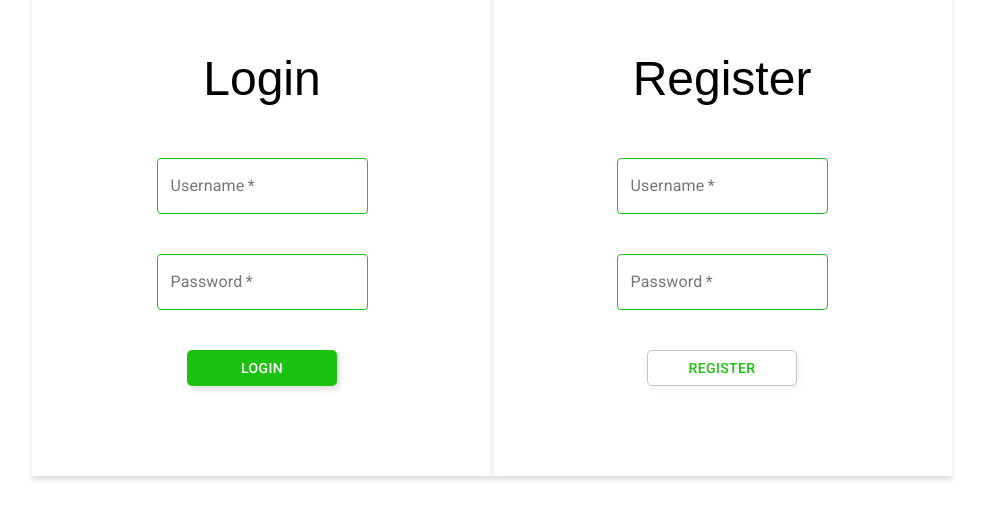
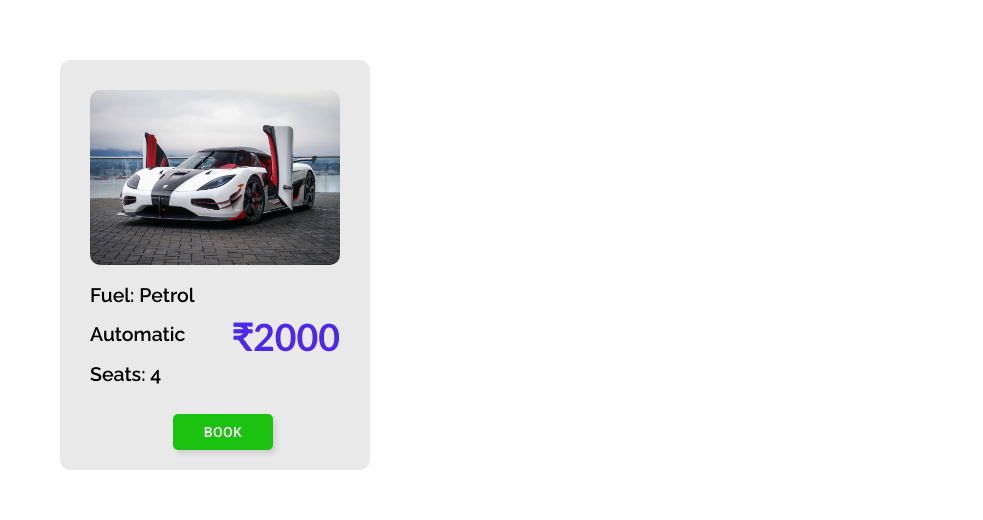
Before and after one commit to Rento-DBS/Rento, a React (Create React App) app in the folder rento-client/: page / in a window 1280 px wide. Before the commit this address led to /auth. Shown: the part 148-668 px from the top of the page, without its empty margins (148-1131 px from the left). Built offline with nearby package versions, Linux system fonts and the light colour scheme.

Commit message:
added Car component

```diff
--- a/rento-client/public/index.html
+++ b/rento-client/public/index.html
@@ -6,6 +6,10 @@
         <link
             rel="stylesheet"
             href="https://fonts.googleapis.com/css?family=Roboto:300,400,500,700&display=swap"
+        />
+        <link
+            href="https://fonts.googleapis.com/css2?family=Lato:wght@700&display=swap"
+            rel="stylesheet"
         />
         <link
             rel="stylesheet"
--- a/rento-client/src/App.js
+++ b/rento-client/src/App.js
@@ -2,6 +2,7 @@ import React, { Component } from "react";
 import { Route, Redirect, Switch } from "react-router-dom";
 import Home from "./components/Home/Home";
 import Auth from "./components/Auth/Auth";
+import Car from "./components/Car/Car";
 class App extends Component {
     render() {
         return (
@@ -10,6 +11,8 @@ class App extends Component {
                     <Switch>
                         <Route path="/auth" component={Auth} />
                         <Route path="/home" component={Home} />
+                        <Route paht="/select-car" component={Car} />
+                        {/* <Route path="/select-car" component={} /> */}
                         <Redirect from="/" to="/auth" />
                     </Switch>
                 </main>
--- /dev/null
+++ b/rento-client/src/components/Car/Car.jsx
@@ -0,0 +1,25 @@
+import React from "react";
+import carImage from "../../img/car.jpg";
+import styles from "./Car.module.css";
+import { Link } from "react-router-dom";
+import { Button } from "@material-ui/core";
+const Car = () => {
+    return (
+        <div className={styles.container}>
+            <img className={styles.image} src={carImage} alt="car" />
+            <div className={styles.attributes}>
+                <h2>Fuel: {"Petrol"}</h2>
+                <h2>{"Automatic"}</h2>
+                <h2>Seats: {4}</h2>
+            </div>
+            <div className={styles.price}>
+                <h2>₹{2000}</h2>
+            </div>
+            <Link to="/checkout" style={{ textDecoration: "none" }}>
+                <Button className={styles.button}>Book</Button>
+            </Link>
+        </div>
+    );
+};
+
+export default Car;
--- /dev/null
+++ b/rento-client/src/components/Car/Car.module.css
@@ -0,0 +1,42 @@
+.container {
+    width: 250px;
+    height: 350px;
+    background-color: rgb(233, 233, 233);
+    border-radius: 10px;
+    font-family: "Raleway", sans-serif;
+    font-size: 13px;
+    padding: 30px;
+    position: absolute;
+    margin: 200px;
+}
+
+.image {
+    box-sizing: border-box;
+    width: 250px;
+    height: 175px;
+    border-radius: 10px;
+    /* position: relative; */
+    /* left: 50%; */
+}
+.attributes {
+    float: left;
+}
+.price {
+    font-family: "Lato", sans-serif;
+    float: right;
+    font-size: 25px;
+    color: rgb(76, 40, 233);
+    margin-top: 15px;
+}
+
+.button {
+    margin: 20px !important;
+    width: 100px !important;
+    color: white !important;
+    background: rgb(28, 194, 16) !important;
+    box-shadow: 3px 4px 4px rgba(138, 138, 138, 0.25) !important;
+    border-radius: 5px !important;
+    position: absolute !important;
+    left: 30% !important;
+    bottom: 0 !important;
+}
--- a/rento-client/src/components/Home/Home.jsx
+++ b/rento-client/src/components/Home/Home.jsx
@@ -1,6 +1,7 @@
 import React from "react";
 import styles from "./Home.module.css";
 import { Button } from "@material-ui/core";
+import { Link } from "react-router-dom";
 import PersonIcon from "@material-ui/icons/Person";
 import ArrowForwardIosRoundedIcon from "@material-ui/icons/ArrowForwardIosRounded";
 
@@ -14,6 +15,7 @@ const Home = () => {
                 Book your ride on{" "}
                 <span className={styles.subheading}>Rento</span> !
             </h1>
+            <Link to="/select-car" style={{ textDecoration: "none" }}>
                 <Button className={styles.button}>
                     Book Now!
                     <ArrowForwardIosRoundedIcon
@@ -21,6 +23,7 @@ const Home = () => {
                         style={{ position: "relative", right: -30 }}
                     />
                 </Button>
+            </Link>
         </div>
     );
 };
--- a/rento-client/src/components/Login/Login.jsx
+++ b/rento-client/src/components/Login/Login.jsx
@@ -1,6 +1,7 @@
 import React, { useState } from "react";
 import { Button, TextField, withStyles } from "@material-ui/core/";
 import styles from "./Login.module.css";
+import { Link } from "react-router-dom";
 // import Joi from "joi";
 import auth from "../../services/authService";
 // import { Redirect } from "react-router-dom";
@@ -101,7 +102,9 @@ const Login = (props) => {
                 label="Password"
                 variant="outlined"
             />
-            <Button className={styles.button}>Login</Button>
+            <Link to="/home" style={{ textDecoration: "none" }}>
+                <Button className={styles.button}>Login</Button>
+            </Link>
         </form>
     );
 };
--- a/rento-client/src/components/Register/Register.jsx
+++ b/rento-client/src/components/Register/Register.jsx
@@ -1,5 +1,6 @@
 import React, { useState } from "react";
 import { Button, TextField, withStyles } from "@material-ui/core/";
+import { Link } from "react-router-dom";
 import styles from "./Register.module.css";
 import * as userService from "../../services/userService";
 import auth from "../../services/authService";
@@ -74,9 +75,11 @@ function Register() {
                 label="Password"
                 variant="outlined"
             />
-            <Button className={styles.button} variant="outlined">
-                Register
-            </Button>
+            <Link to="/home" style={{ textDecoration: "none" }}>
+                <Button className={styles.button} variant="outlined">
+                    Register
+                </Button>
+            </Link>
         </form>
     );
 }
```
Also changed, not shown: rento-client/src/img/car.jpg (added). Lines whose indentation alone changed are shown as unchanged.
